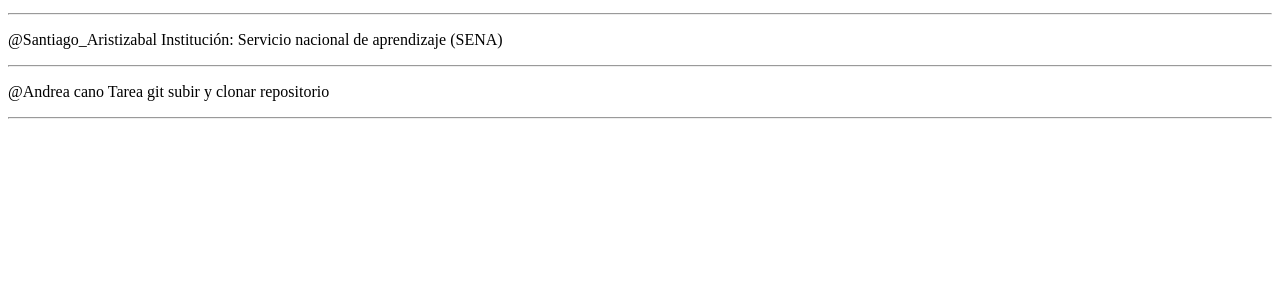
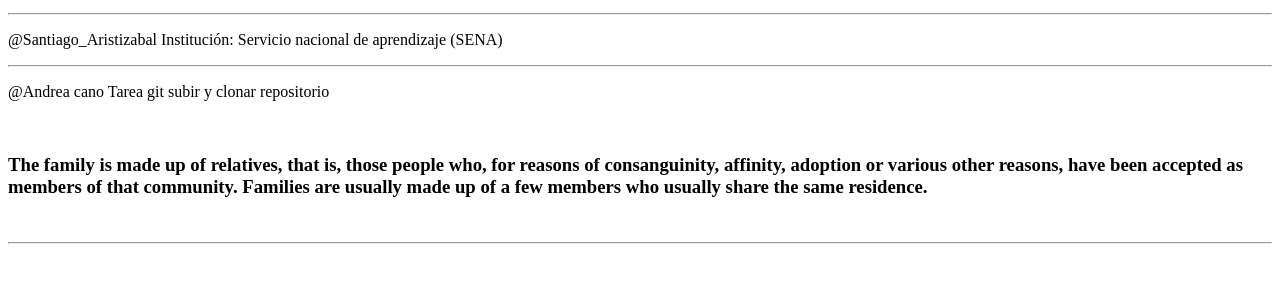
Before and after one commit to Dixters/Scrach, a plain HTML site: page Documents/Scrach/index.html in a window 1280 px wide. Shown: the part 101-384 px from the top of the page. Drawn offline with Linux system fonts and the light colour scheme.

Commit message:
Update index.html

```diff
--- a/Documents/Scrach/index.html
+++ b/Documents/Scrach/index.html
@@ -22,6 +22,9 @@
             @Andrea cano
             Tarea git subir y clonar repositorio
         </p>
+        <br>
+<h3><p> The family is made up of relatives, that is, those people who, for reasons of consanguinity, affinity, adoption or various other reasons, have been accepted as members of that community. Families are usually made up of a few members who usually share the same residence.</p></h3>
+<br>
         <hr>
 
     </body>
```
